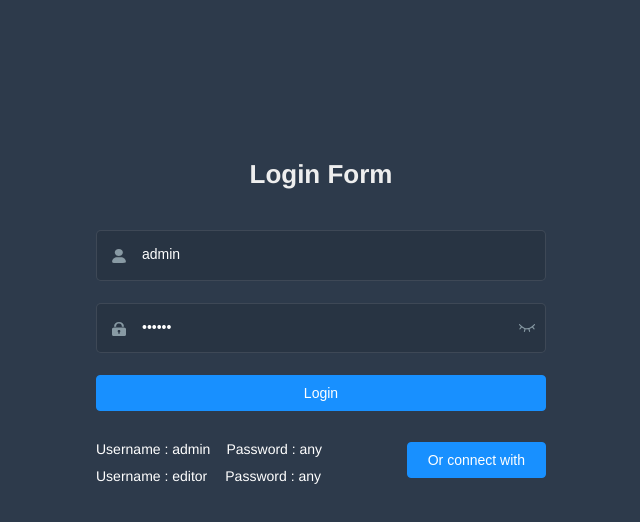
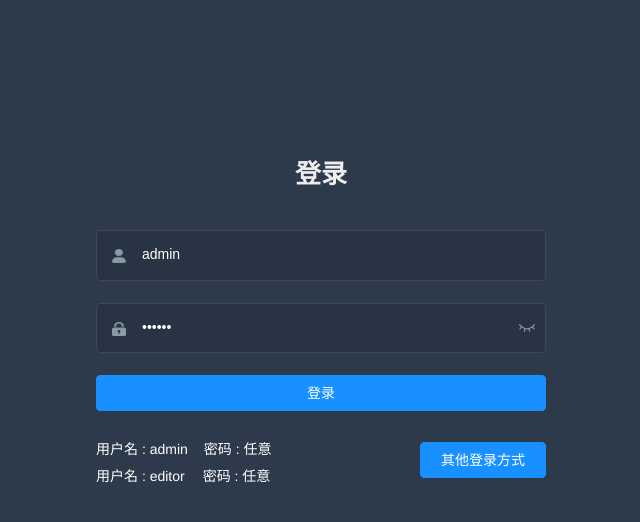
Before and after one commit to MellionPG/mellion-admin-ui, a Vue app: page /#/login in a window 1280 px wide. Shown: the top 522 px of the page, without its empty margins (319-959 px from the left). Built offline with nearby package versions, Linux system fonts and the light colour scheme.

Commit message:
refactor: 将登录组件的部门内容修改为中文

```diff
--- a/src/views/login/index.vue
+++ b/src/views/login/index.vue
@@ -3,7 +3,7 @@
     <el-form ref="loginForm" :model="loginForm" :rules="loginRules" class="login-form" autocomplete="on" label-position="left">
 
       <div class="title-container">
-        <h3 class="title">Login Form</h3>
+        <h3 class="title">登录</h3>
       </div>
 
       <el-form-item prop="username">
@@ -13,7 +13,7 @@
         <el-input
           ref="username"
           v-model="loginForm.username"
-          placeholder="Username"
+          placeholder="用户名"
           name="username"
           type="text"
           tabindex="1"
@@ -31,7 +31,7 @@
             ref="password"
             v-model="loginForm.password"
             :type="passwordType"
-            placeholder="Password"
+            placeholder="密码"
             name="password"
             tabindex="2"
             autocomplete="on"
@@ -45,26 +45,26 @@
         </el-form-item>
       </el-tooltip>
 
-      <el-button :loading="loading" type="primary" style="width:100%;margin-bottom:30px;" @click.native.prevent="handleLogin">Login</el-button>
+      <el-button :loading="loading" type="primary" style="width:100%;margin-bottom:30px;" @click.native.prevent="handleLogin">登录</el-button>
 
       <div style="position:relative">
         <div class="tips">
-          <span>Username : admin</span>
-          <span>Password : any</span>
+          <span>用户名 : admin</span>
+          <span>密码 : 任意</span>
         </div>
         <div class="tips">
-          <span style="margin-right:18px;">Username : editor</span>
-          <span>Password : any</span>
+          <span style="margin-right:18px;">用户名 : editor</span>
+          <span>密码 : 任意</span>
         </div>
 
         <el-button class="thirdparty-button" type="primary" @click="showDialog=true">
-          Or connect with
+          其他登录方式
         </el-button>
       </div>
     </el-form>
 
-    <el-dialog title="Or connect with" :visible.sync="showDialog">
-      Can not be simulated on local, so please combine you own business simulation! ! !
+    <el-dialog title="其他登录方式" :visible.sync="showDialog">
+      不能在本地进行模拟，所以请结合自己的业务进行模拟! ! !
       <br>
       <br>
       <br>
@@ -83,14 +83,14 @@ export default {
   data() {
     const validateUsername = (rule, value, callback) => {
       if (!validUsername(value)) {
-        callback(new Error('Please enter the correct user name'))
+        callback(new Error('请输入正确的用户名'))
       } else {
         callback()
       }
     }
     const validatePassword = (rule, value, callback) => {
       if (value.length < 6) {
-        callback(new Error('The password can not be less than 6 digits'))
+        callback(new Error('密码的长度不能少于6位'))
       } else {
         callback()
       }
```
